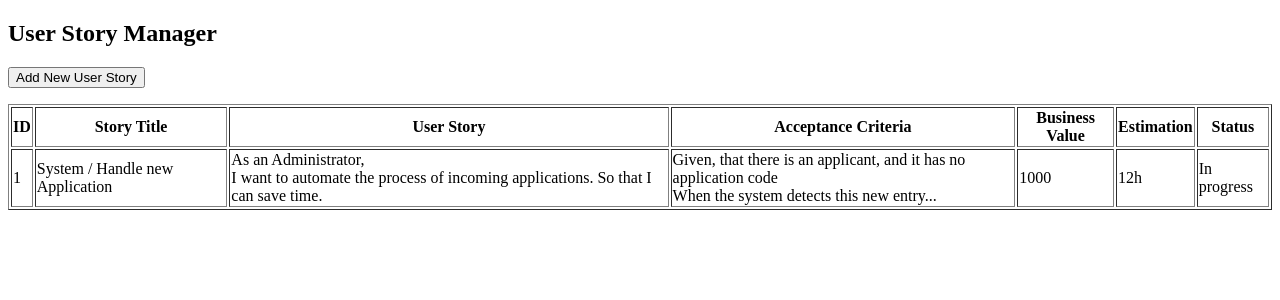
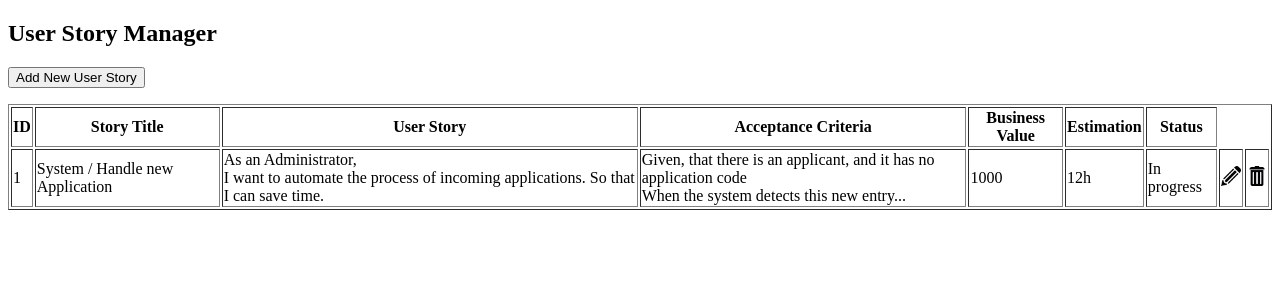
Before and after one commit to gergelyNemeth/super-sprinter-3000-gergelyNemeth, a Flask app: page / in a window 1280 px wide. Shown: the top 300 px of the page. Run offline with Flask 2, Linux system fonts and the light colour scheme.

Commit message:
Add pen and bin icon to list.html

```diff
--- a/app/templates/list.html
+++ b/app/templates/list.html
@@ -17,6 +17,14 @@
                             <td>{{ field }}</td>
                         {% endif %}
                     {% endfor %}
+                    {% if i != 0 %}
+                        <td>
+                            <a href="#"><img src="../static/pen.png" width="20" height="20" alt="Pen icon"></a>
+                        </td>
+                        <td>
+                            <a href="#"><img src="../static/bin.jpg" width="20" height="20" alt="Bin icon"></a>
+                        </td>
+                    {% endif %}
                 </tr>
             {% endfor %}
         </table>
```
Also changed, not shown: app/static/bin.jpg (added), app/static/pen.png (added).
